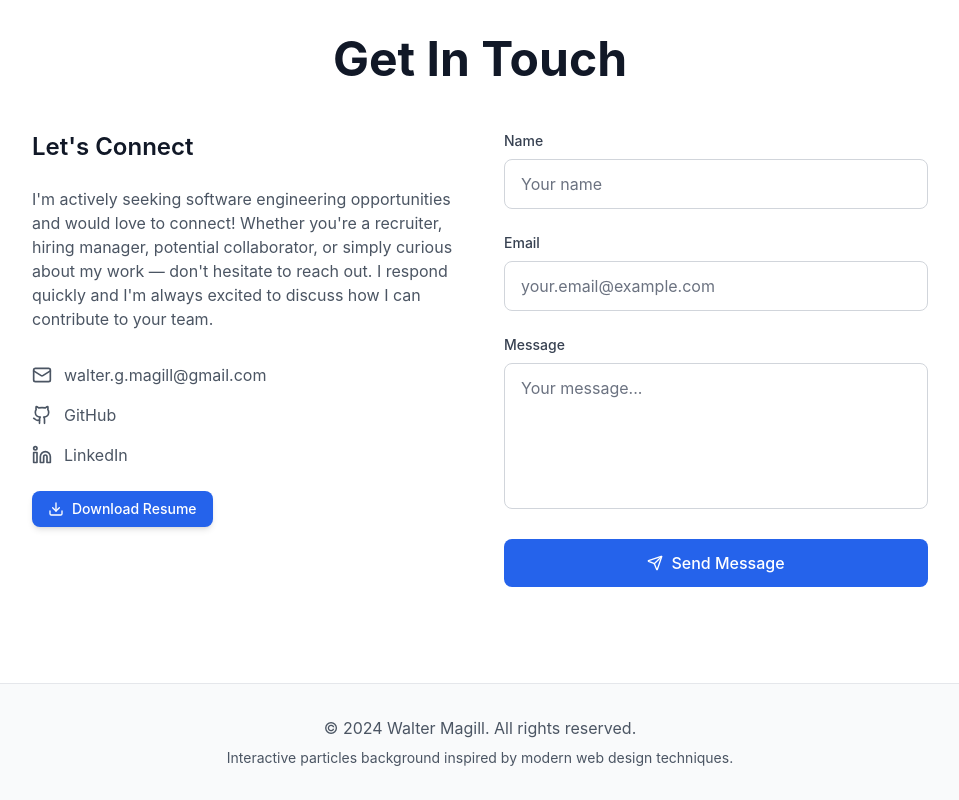
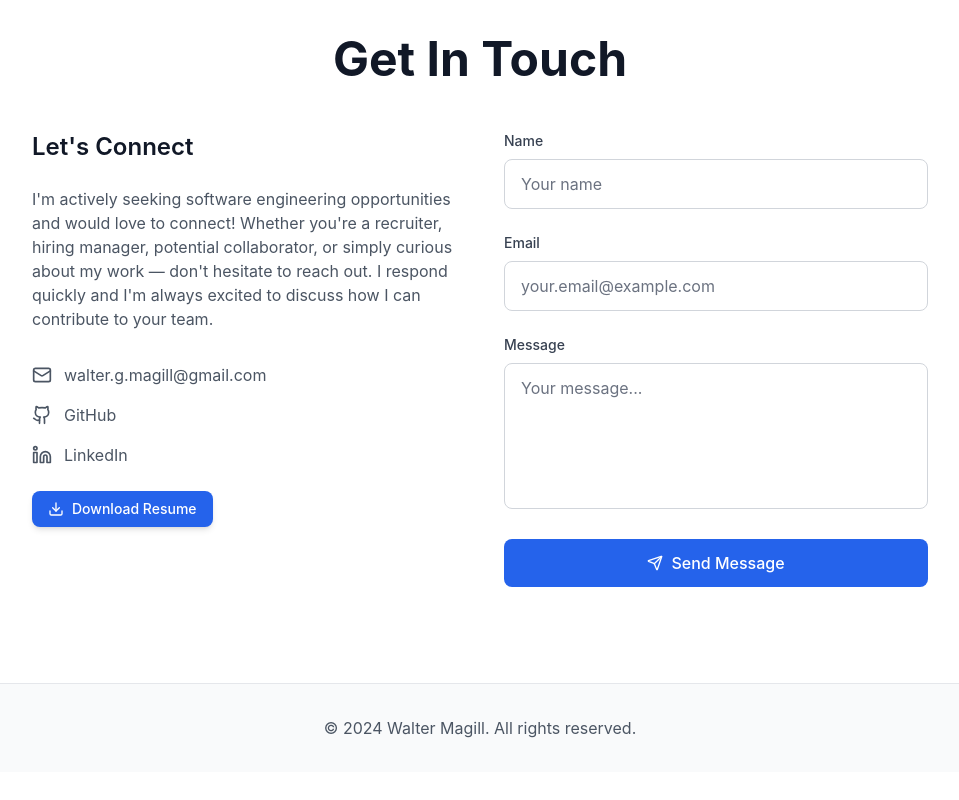
Before and after one commit to WallyMagill/waltermagill.dev, a React (Vite) app: page / in a window 1280 px wide. Shown: the part 9285-10085 px from the top of the page, without its empty margins (160-1119 px from the left). After the commit the page ends 10057 px from the top, so only its background shows below. Built offline with nearby package versions, Linux system fonts and the light colour scheme.

Commit message:
footer change

```diff
--- a/src/components/layout/Layout.jsx
+++ b/src/components/layout/Layout.jsx
@@ -128,9 +128,6 @@ const Layout = ({ children }) => {
         <div className="container mx-auto px-4 sm:px-6 lg:px-8 py-8">
           <div className="text-center text-gray-600 dark:text-gray-400">
             <p>&copy; 2024 Walter Magill. All rights reserved.</p>
-            <p className="text-sm mt-2">
-              Interactive particles background inspired by modern web design techniques.
-            </p>
           </div>
         </div>
       </footer>
```
